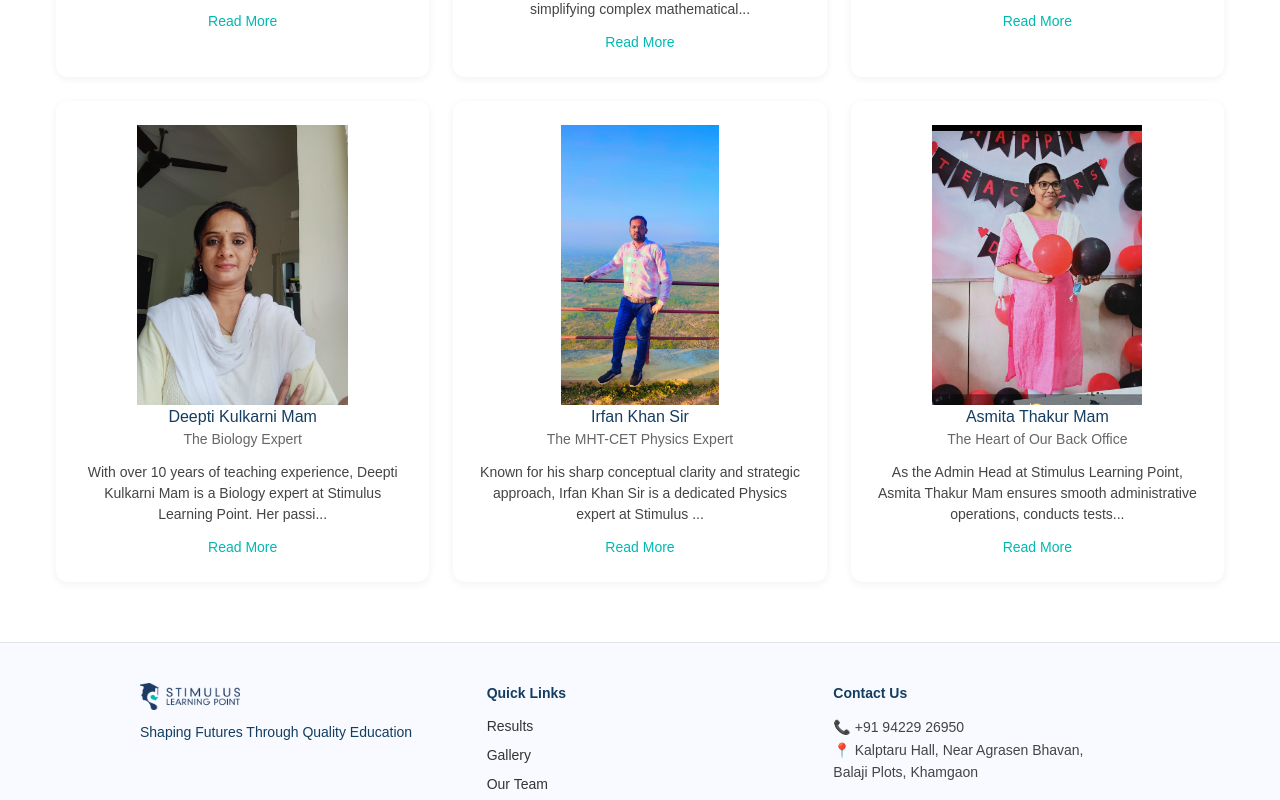
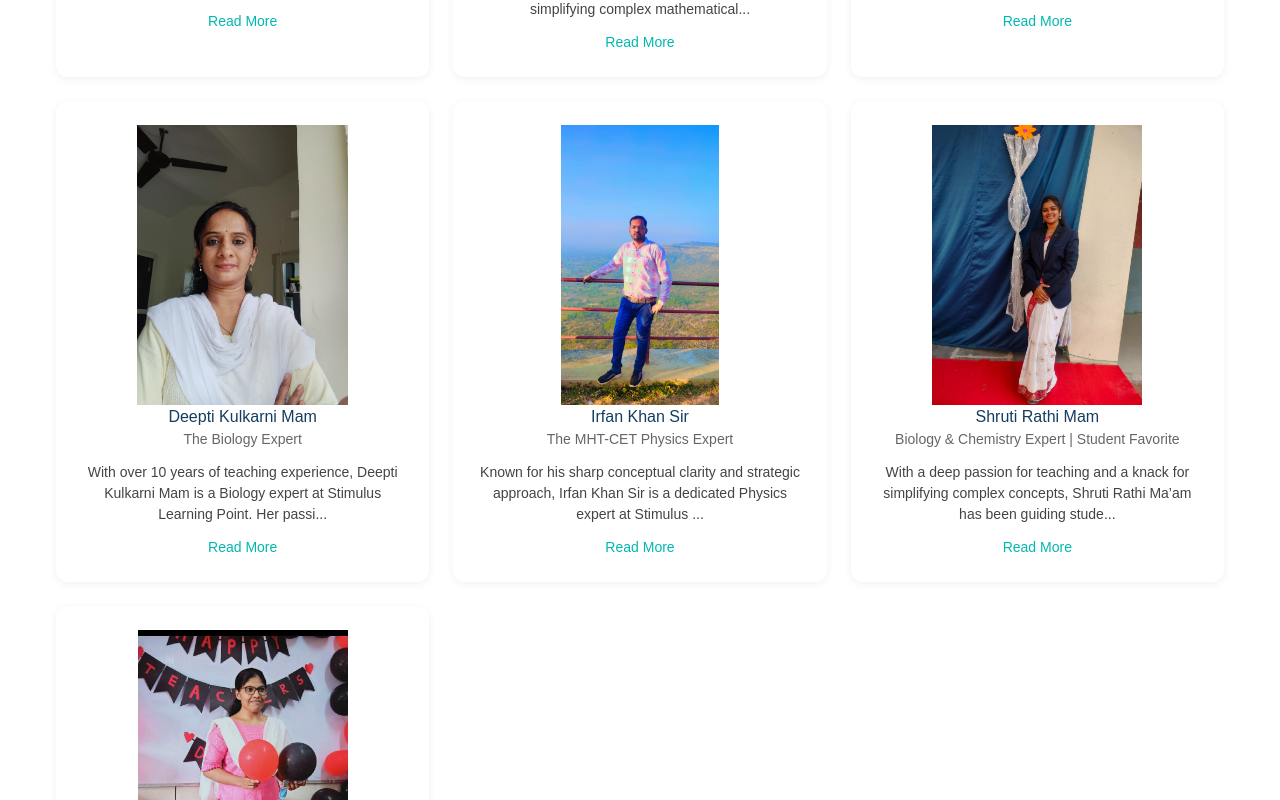
Before and after one commit to Harsh062/slp-website, a Next.js app: page /our-team in a window 1280 px wide. Shown: the part 1140-1940 px from the top of the page. Built offline with nearby package versions, Linux system fonts and the light colour scheme.

Commit message:
Added a team member

```diff
--- a/src/app/our-team/page.js
+++ b/src/app/our-team/page.js
@@ -95,6 +95,15 @@ At Stimulus, we are proud to have Irfan Khan Sir on board—mentoring students w
   },
 
   {
+    name: "Shruti Rathi Mam",
+    role: "Biology & Chemistry Expert | Student Favorite",
+    image: "/team/shruti_rathi.jpg",
+    bio: `With a deep passion for teaching and a knack for simplifying complex concepts, Shruti Rathi Ma’am has been guiding students with excellence in Biology and Chemistry for years. Her engaging style, personal attention to each student, and real-life connect with science make her one of the most loved and respected teachers among students.
+
+Whether it’s preparing for board exams or laying the foundation for competitive entrances, Shruti Ma’am ensures every student not only understands the subject but also enjoys learning it!`,
+  },
+
+  {
     name: "Asmita Thakur Mam",
     role: "The Heart of Our Back Office",
     image: "/team/asmita_thakur.jpg",
```
Also changed, not shown: public/team/shruti_rathi.jpg (added).
